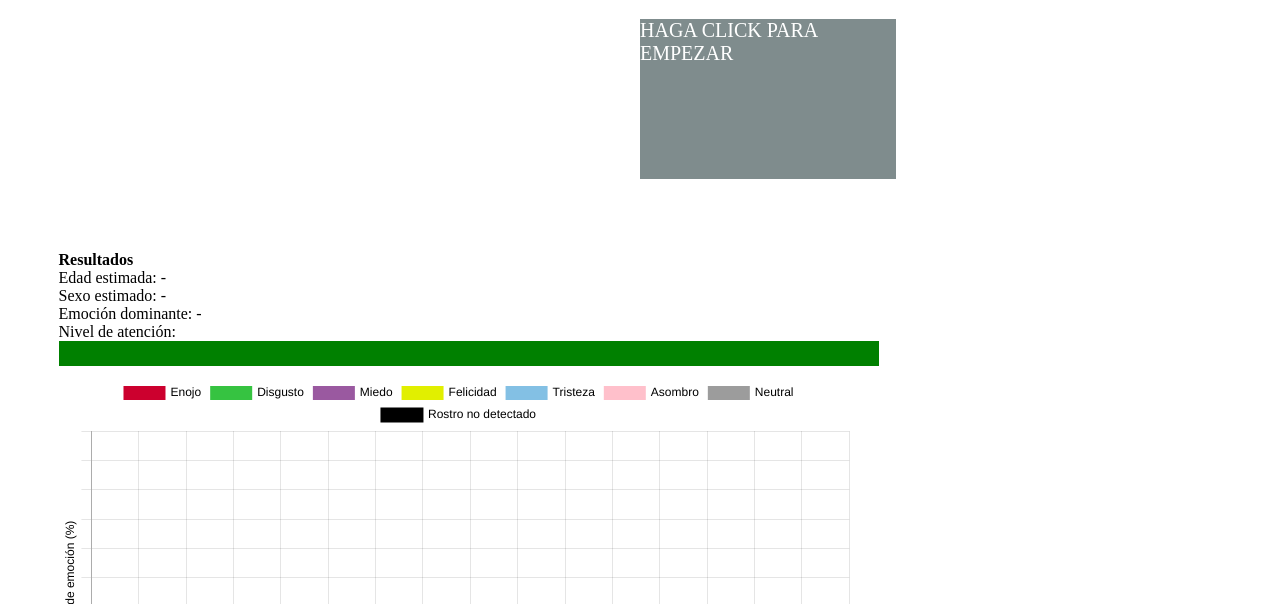
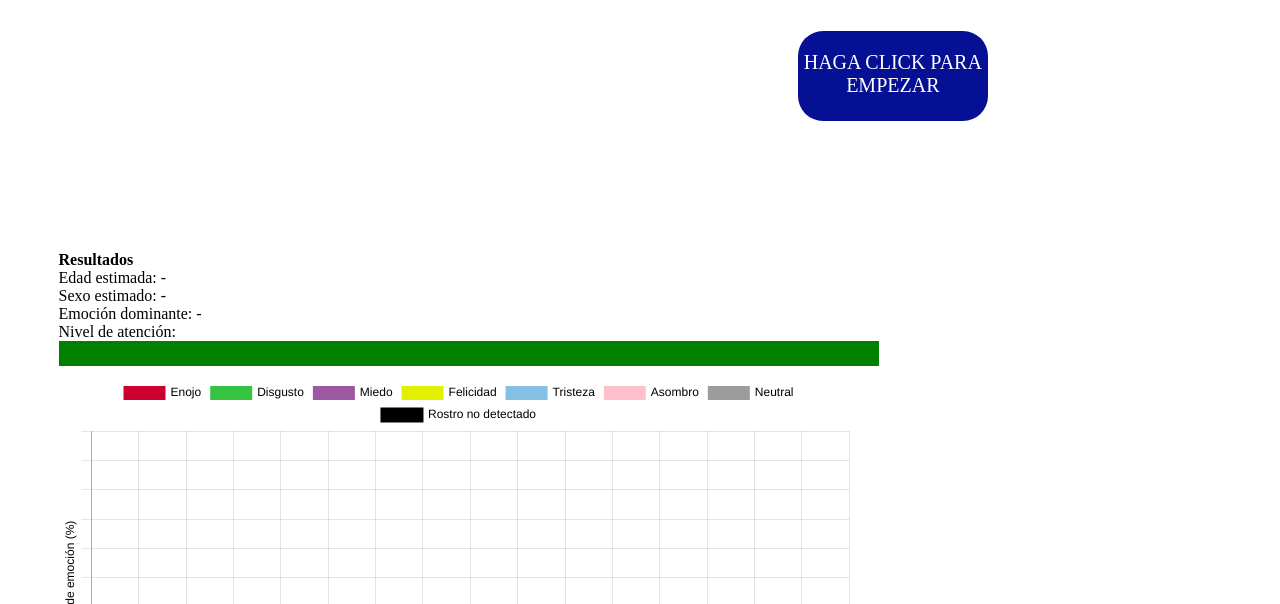
Before and after one commit to Carrr105/morphcast_0, a plain HTML site: page index.html in a window 1280 px wide. Shown: the part 196-800 px from the top of the page. Drawn offline with nearby package versions, Linux system fonts and the light colour scheme; a script that the page names is missing.

Commit message:
boton de empezar e imagen

```diff
--- a/index.html
+++ b/index.html
@@ -12,26 +12,26 @@
 }
   #start_over {
       position: absolute;
-      background-color: #7F8C8D;
-      width: 20%;
-      height: 20%;
+      background-color: #051094;
+      width: 150px;
+      height: 50px;
       cursor: pointer;
       display: flex;
       justify-content: center;
+      border: 2px solid 051094;
+      border-radius: 25px;
+      padding: 20px;
   }
 
   #start_over span {
       position: absolute;
       font-size: 20px;
-      top: 0;
-      bottom: 0;
-      left: 0;
-      right: 0;
       color: white;
       display: block;
-      height: 20px;
       display: flex;
       justify-content: center;
+      text-align: center;
+      align-items: center;
   }
 
   #myProgress {
@@ -87,6 +87,15 @@
     justify-content: center;
     padding-right: 15%;
   }
+  .botonIniciar{
+    display: flex;
+    justify-content: center;
+    padding-right: 20%;
+    padding-top: 2%;
+  }
+  #imagen{
+    display: none;
+  }
 
     </style>
     <!-- configuration for the Alert plugin -->
@@ -135,9 +144,14 @@
   <div class="mostla">
     <h1>Proyecto en desarrollo, realizado por Mostla</h1>
   </div>
+  <div class="botonIniciar">
   <div id="start_over">
     <span>HAGA CLICK PARA EMPEZAR</span>
   </div>
+  <div id="imagen">
+    <img src="./mostla.jpg" alt="tec">
+  </div>
+</div>
 
 </div>
 </div>
@@ -205,10 +219,12 @@
    */
 
   const startButton = document.querySelector("#start_over");
+  const imagen = document.querySelector("#imagen");
 
   startButton.onclick = () => {
     startButton.style.display = "none";
     initSDK.then(({start}) => start());
+    imagen.style.display = "block";
   };
 
   const age_div = document.querySelector("#age");
```
Also changed, not shown: mostla.jpg (added), tec.jpg (added).
